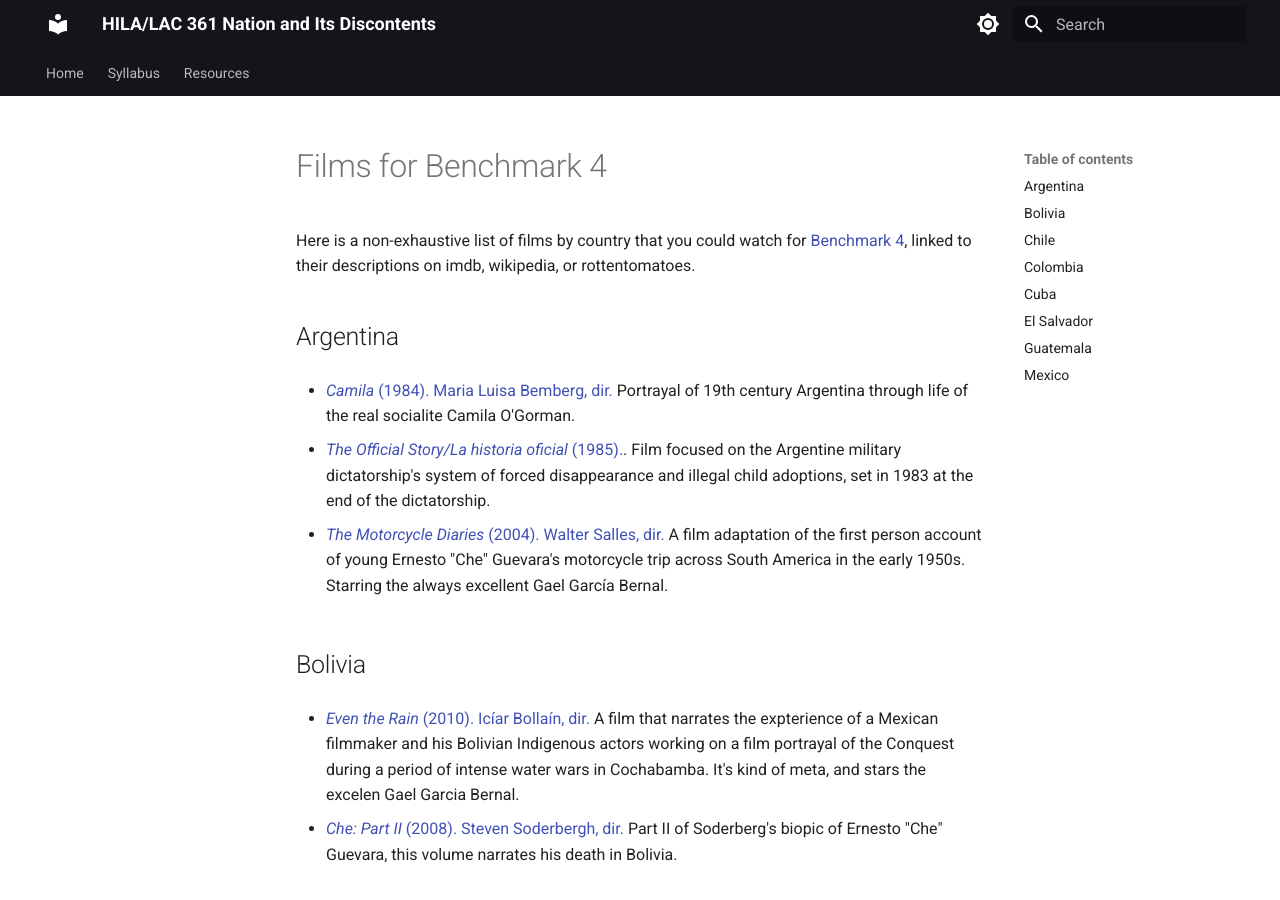
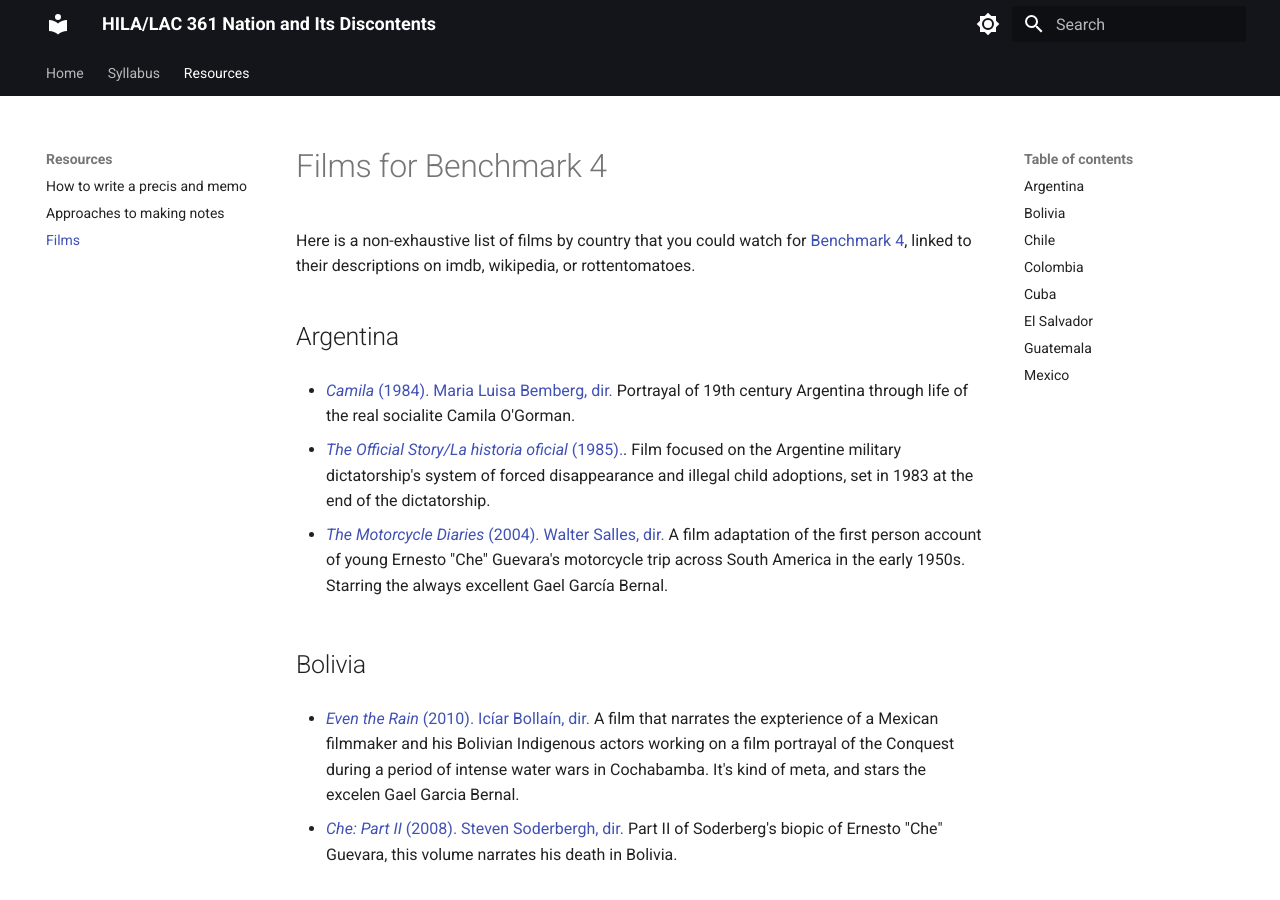
Before and after one commit to chadblack/361S2026, an MkDocs documentation site: the page built from docs/resources/films.md, in a window 1280 px wide and 900 px high. Built offline with MkDocs 1.6.1 and Material for MkDocs 9.7.7, drawn with Linux system fonts in a browser that asks for light colours.

Commit message:
Update mkdocs.yml

```diff
--- a/mkdocs.yml
+++ b/mkdocs.yml
@@ -80,3 +80,4 @@ nav:
   - Resources:
     - How to write a precis and memo: resources/how to write a precis and memo.md
     - Approaches to making notes: resources/an approach to making notes.md
+    - Films: resources/films.md
```
